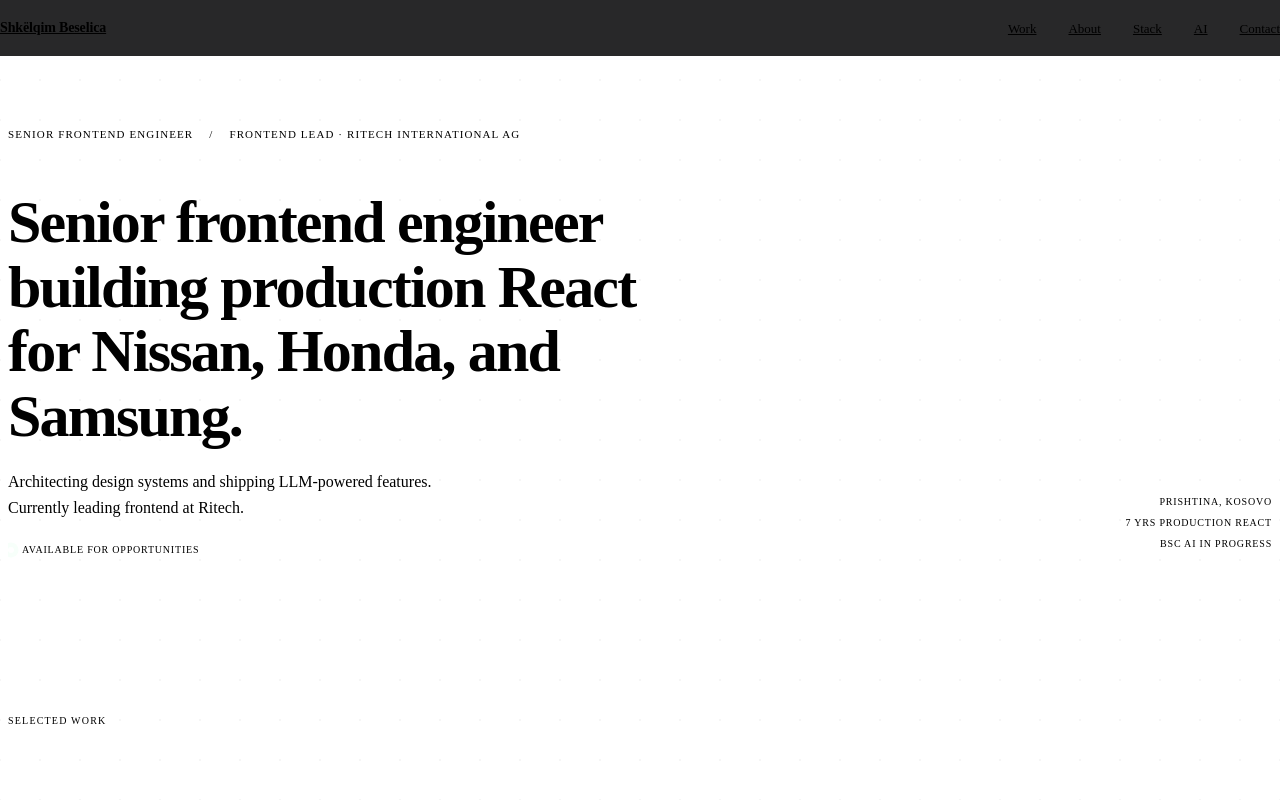
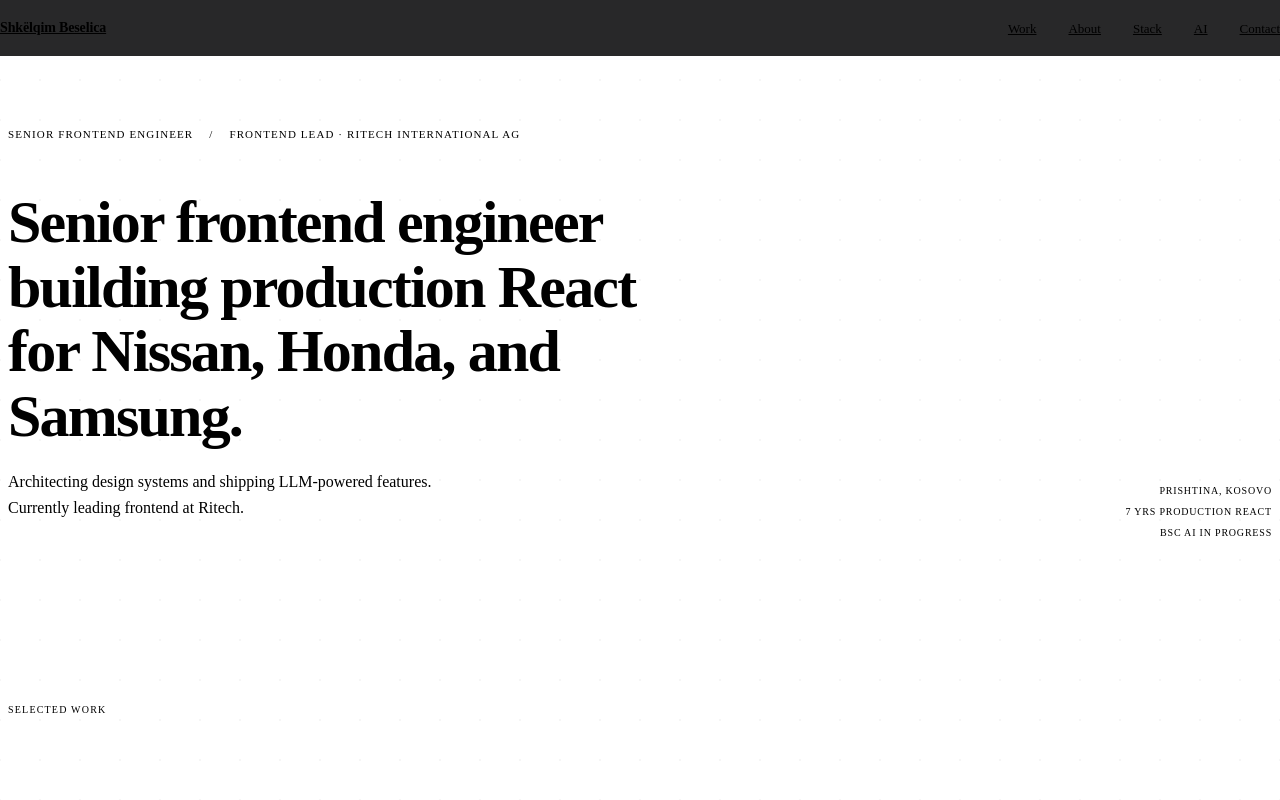
Before and after one commit to shkelqimbeselica/personal-portfolio, a React (Vite) app: page / in a window 1280 px wide. Shown: the top 800 px of the page. Built offline with nearby package versions, Linux system fonts and the light colour scheme; the HTML template or start-up script is replaced by a standard one.

Commit message:
fix: remove unwanted text

```diff
--- a/src/components/Hero.tsx
+++ b/src/components/Hero.tsx
@@ -41,8 +41,6 @@
               animate={{ opacity: 1 }}
               transition={{ duration: 0.8, delay: 0.5 }}
             >
-              <span className={styles.statusDot} />
-              <span>Available for opportunities</span>
             </motion.div>
           </div>
           <motion.div
```
